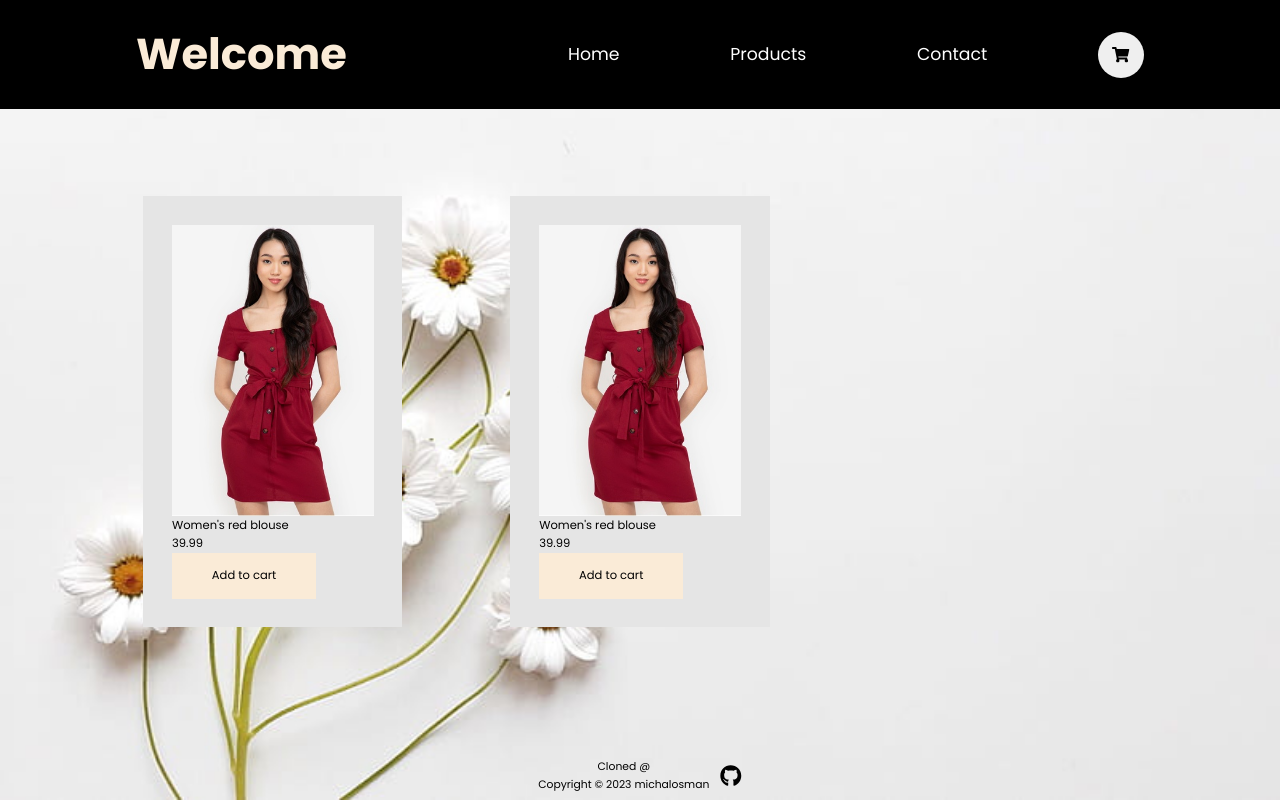
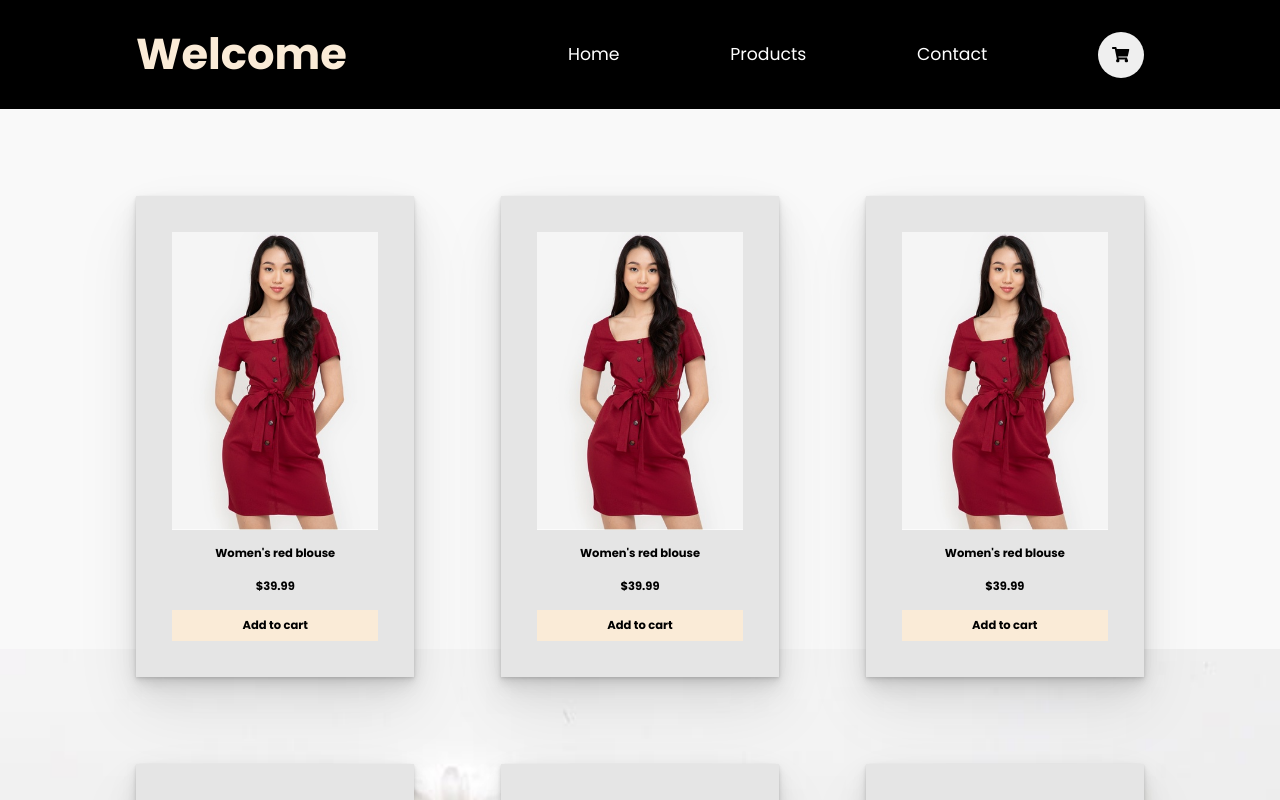
Before and after one commit to 4ndrelim/TOP_JS, a React (Create React App) app in the folder shopping-cart/: page /products in a window 1280 px wide. Shown: the top 800 px of the page. Built offline with nearby package versions, Linux system fonts and the light colour scheme.

Commit message:
fin products page

```diff
--- a/shopping-cart/src/assets/exampleProducts.js
+++ b/shopping-cart/src/assets/exampleProducts.js
@@ -3,12 +3,32 @@ import exampleImage from './images/example.png';
 const exampleProducts = [
   {
     name: 'Women\'s red blouse',
-    price: '39.99',
+    price: '$39.99',
     image: exampleImage,
   },
   {
     name: 'Women\'s red blouse',
-    price: '39.99',
+    price: '$39.99',
+    image: exampleImage,
+  },
+  {
+    name: 'Women\'s red blouse',
+    price: '$39.99',
+    image: exampleImage,
+  },
+  {
+    name: 'Women\'s red blouse',
+    price: '$39.99',
+    image: exampleImage,
+  },
+  {
+    name: 'Women\'s red blouse',
+    price: '$39.99',
+    image: exampleImage,
+  },
+  {
+    name: 'Women\'s red blouse',
+    price: '$39.99',
     image: exampleImage,
   },
 ];
--- a/shopping-cart/src/components/Header.js
+++ b/shopping-cart/src/components/Header.js
@@ -39,7 +39,7 @@ const HeaderWrapper = styled.div`
   display: flex;
   align-items: center;
   justify-content: space-between;
-  width: ${({ theme }) => theme.widths.content};
+  max-width: ${({ theme }) => theme.widths.content};
   padding: 4rem 0;
   margin: 0 auto;
   @media (max-width: 1000px) {
--- a/shopping-cart/src/components/Main.js
+++ b/shopping-cart/src/components/Main.js
@@ -21,11 +21,10 @@ const MainWrapper = styled.main`
     display: flex;
     align-items: center;
     justify-content: center;
-    width: ${({ theme }) => theme.widths.content};
+    max-width: ${({ theme }) => theme.widths.content};
     padding: 12rem 0;
     margin: 0 auto;
     @media (max-width: 1000px) {
-      width: 100%;
       padding: 8rem 0;
     };
   `;
--- a/shopping-cart/src/components/elements/Button.js
+++ b/shopping-cart/src/components/elements/Button.js
@@ -25,10 +25,21 @@ const ButtonWrapper = styled.button`
       /* ADDING BUTTON */
       ${(props) => props.type === 'addingBtn'
         && css`
-          width: 20rem;
+          width: 100%;
+          padding: 1rem;
           background-color: ${({ theme }) => theme.colors.primary};
           color: ${({ theme }) => theme.colors.dark};
           border-radius: 0px;
+          font-weight: bold;
+          transition: background-color 0.15s ease-in-out;
+          &:hover {
+            background-color: #35eec2;
+            transform: scale(1);
+          }
+          &:active {
+            background-color: #24ddb1;
+            transition: background-color 0.05s ease-in-out;
+          }
         `};
 `;
 
--- a/shopping-cart/src/components/pages/Home.js
+++ b/shopping-cart/src/components/pages/Home.js
@@ -13,6 +13,7 @@ const HomeWrapper = styled.div`
   @media (max-width: 1000px) {
     justify-content: center;
   }
+  margin-bottom: 7rem;
 `;
 
 const Message = styled.div`
@@ -31,6 +32,7 @@ const SmallMessage = styled.div`
   letter-spacing: 0.5rem;
   font-size: 1.9rem;
   color: ${({ theme }) => theme.colors.grey.dark};
+  font-weight: bold;
 `;
 
 const BigMessage = styled.div`
--- a/shopping-cart/src/components/pages/Products/ProductCard.js
+++ b/shopping-cart/src/components/pages/Products/ProductCard.js
@@ -2,22 +2,27 @@ import React from 'react';
 import styled from 'styled-components';
 import Button from '../../elements/Button';
 
-const Image = styled.img``;
-const Name = styled.div``;
-const Price = styled.div``;
-
 const ProductCardWrapper = styled.div`
-    width: 36rem;
-    padding: 4rem;
+    display: flex;
+    flex-direction: column;
+    align-items: center;
+    justify-content: center;
+    gap: 2rem;
+    padding: 5rem;
     background-color: ${({ theme }) => theme.colors.grey.main};
+    size: 2.4rem;
+    font-weight: bold;
+    box-shadow: rgba(0, 0, 0, 0.07) 0px 1px 2px, rgba(0, 0, 0, 0.07) 0px 2px 4px,
+    rgba(0, 0, 0, 0.07) 0px 4px 8px, rgba(0, 0, 0, 0.07) 0px 8px 16px,
+    rgba(0, 0, 0, 0.07) 0px 16px 32px, rgba(0, 0, 0, 0.07) 0px 32px 64px;
 `;
 
 function ProductCard({ image, name, price }) {
   return (
     <ProductCardWrapper>
-      <Image src={image} />
-      <Name>{name}</Name>
-      <Price>{price}</Price>
+      <img src={image} alt={name} />
+      <div>{name}</div>
+      <div>{price}</div>
       <Button content="Add to cart" type="addingBtn" />
     </ProductCardWrapper>
   );
--- a/shopping-cart/src/components/pages/Products/Products.js
+++ b/shopping-cart/src/components/pages/Products/Products.js
@@ -8,8 +8,15 @@ import exampleProducts from '../../../assets/exampleProducts';
 const ProductsWrapper = styled.div`
   display: grid;
   grid-template-columns: repeat(3, 1fr);
-  gap: 15rem;
-  width: 100%;
+  gap: 12rem;
+  @media (max-width: 1000px) {
+    grid-template-columns: repeat(2, 40rem);
+    justify-content: center;
+    gap: 8rem;
+  }
+  @media (max-width: 700px) {
+    grid-template-columns: repeat(1, 40rem);
+  }
 `;
 
 function Products() {
```
